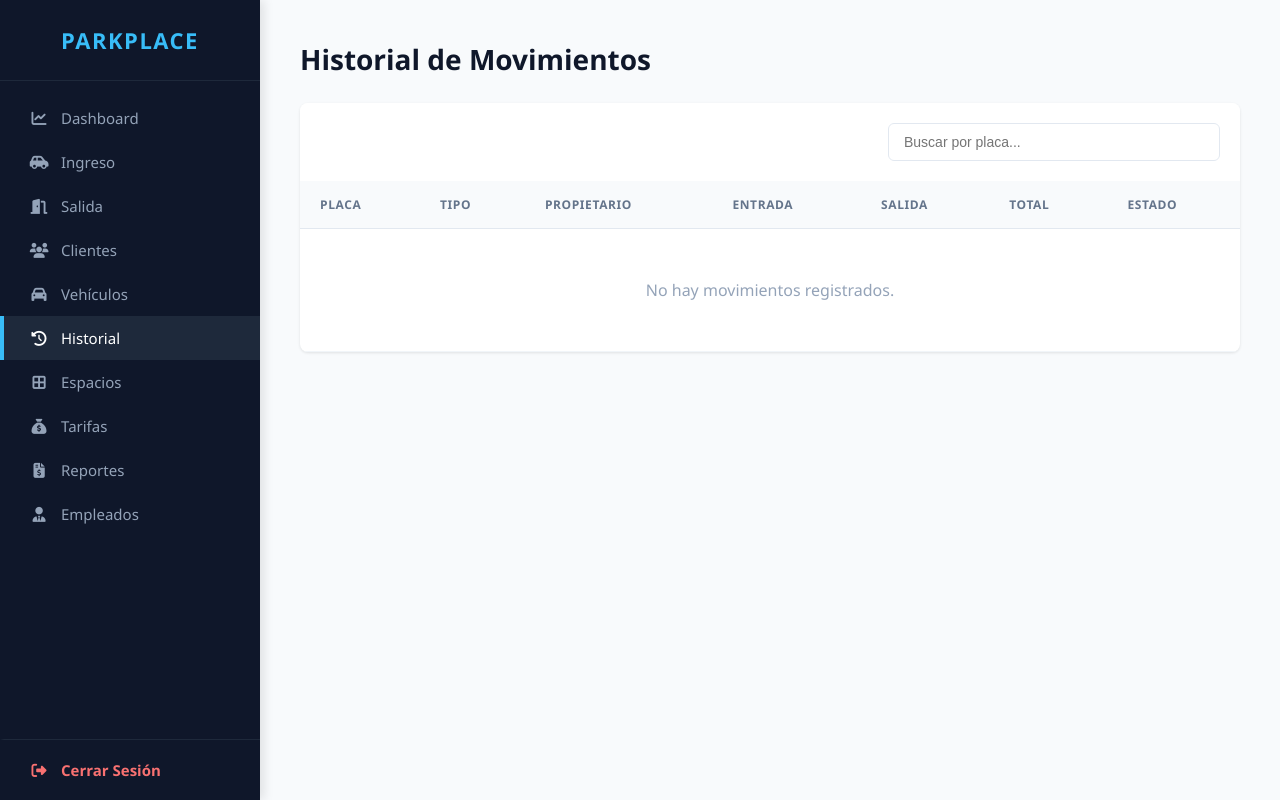
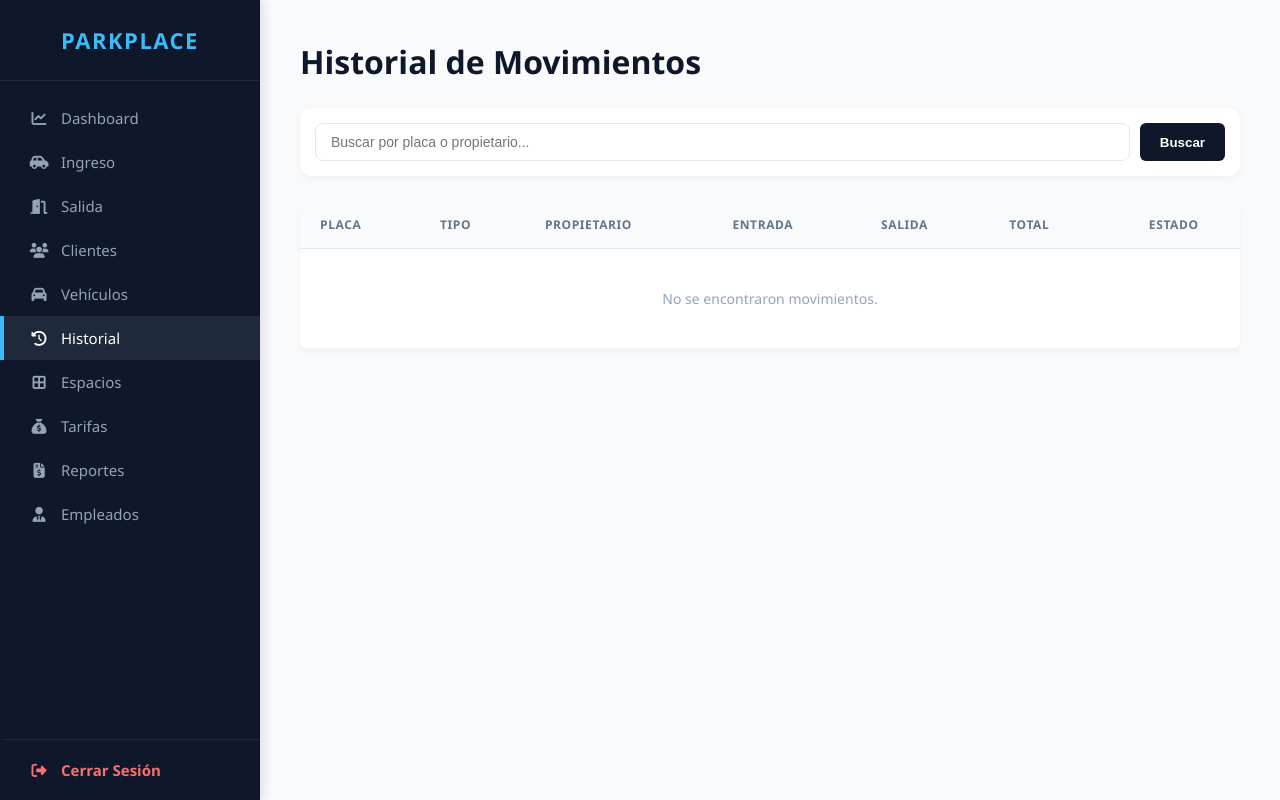
Before and after one commit to david-amp-s/ParkplaceDJango, a Django app: page /historial/ in a window 1280 px wide. Run offline with Django 5.2, Linux system fonts and the light colour scheme; data that the repository does not hold is empty.

Commit message:
Parkplace Prime ahora si

```diff
--- a/infrastructure/templates/list_history.html
+++ b/infrastructure/templates/list_history.html
@@ -5,121 +5,80 @@
 
 {% block extra_css %}
 <style>
-    /* Título fuera del cuadro */
-    .page-header {
+    /* Consistencia con Gestión de Vehículos */
+    .header-actions { display: flex; justify-content: space-between; align-items: center; margin-bottom: 25px; }
+    .btn { padding: 10px 20px; border-radius: 6px; text-decoration: none; font-weight: 600; cursor: pointer; border: none; display: inline-block; transition: 0.3s; }
+    .btn-primary { background: #0f172a; color: white; }
+    .btn-primary:hover { background: #1e293b; }
+
+    /* Buscador Idéntico al de Vehículos */
+    .search-container {
+        background: white;
+        padding: 15px;
+        border-radius: 12px;
+        box-shadow: 0 2px 10px rgba(0,0,0,0.05);
         margin-bottom: 25px;
+        display: flex;
+        gap: 10px;
     }
-    .page-title {
-        font-size: 28px;
-        color: #0f172a;
-        font-weight: 700;
-        margin: 0;
-    }
-
-    /* Contenedor principal estilo Gestión de Vehículos */
-    .history-container {
-        background: white;
-        border-radius: 8px;
-        box-shadow: 0 1px 3px rgba(0,0,0,0.1);
-        overflow: hidden; /* Para que los bordes de la tabla no sobresalgan */
-    }
-
-    .header-section {
-        display: flex;
-        justify-content: flex-end; /* Buscador a la derecha */
-        padding: 20px;
-        background: #ffffff;
-    }
-
-    .search-box {
+    .search-input {
+        flex-grow: 1;
         padding: 10px 15px;
         border: 1px solid #e2e8f0;
-        border-radius: 6px;
-        width: 300px;
+        border-radius: 8px;
         outline: none;
         font-size: 14px;
     }
-    .search-box:focus { border-color: #38bdf8; }
+    .search-input:focus { border-color: #0f172a; }
 
-    /* Estilo de Tabla similar a la imagen 2 */
-    table {
-        width: 100%;
-        border-collapse: collapse;
-    }
-    th {
-        text-align: left;
-        padding: 15px 20px;
-        background: #f8fafc;
-        color: #64748b;
-        font-size: 12px;
-        text-transform: uppercase;
-        letter-spacing: 0.05em;
-        border-bottom: 1px solid #e2e8f0;
-    }
-    td {
-        padding: 20px;
-        border-bottom: 1px solid #f1f5f9;
-        vertical-align: middle;
+    /* Estilo de Tabla Consistente */
+    table { width: 100%; border-collapse: collapse; background: white; border-radius: 8px; overflow: hidden; box-shadow: 0 4px 6px -1px rgb(0 0 0 / 0.05); }
+    th { background: #f8fafc; color: #64748b; text-align: left; padding: 15px 20px; border-bottom: 1px solid #e2e8f0; font-size: 12px; text-transform: uppercase; letter-spacing: 0.05em; }
+    td { padding: 16px 20px; border-bottom: 1px solid #f1f5f9; color: #334155; font-size: 14px; vertical-align: middle; }
+
+    .plate-badge {
+        background: #f1f5f9;
+        border: 1px solid #cbd5e1;
+        padding: 5px 10px;
+        border-radius: 4px;
+        font-family: 'Courier New', Courier, monospace;
+        font-weight: bold;
+        color: #0f172a;
+        letter-spacing: 1px;
     }
 
-    /* Etiquetas de Vehículo estilo 'Pill' */
-    .plate-badge {
-        background: #f1f5f9;
-        padding: 6px 12px;
-        border-radius: 6px;
+    .type-tag {
+        font-weight: 500;
+        color: #475569;
+        font-size: 11px;
+        background: #f8fafc;
+        padding: 2px 8px;
+        border-radius: 12px;
         border: 1px solid #e2e8f0;
-        font-weight: 600;
-        color: #1e293b;
-        display: inline-block;
+        text-transform: uppercase;
     }
 
-    .type-pill {
-        display: inline-block;
-        padding: 2px 10px;
-        border-radius: 12px;
-        border: 1px solid #e2e8f0;
-        color: #64748b;
-        font-size: 11px;
-        font-weight: 600;
-        margin-left: 10px;
-    }
-
-    .client-name {
-        font-weight: 700;
-        color: #1e293b;
-    }
-
-    .badge {
-        padding: 5px 12px;
-        border-radius: 20px;
-        font-size: 11px;
-        font-weight: 700;
-    }
+    /* Badges de Estado */
+    .badge { padding: 4px 10px; border-radius: 20px; font-size: 11px; font-weight: 700; text-transform: uppercase; }
     .badge-active { background: #dcfce7; color: #166534; }
-    .badge-closed { background: #e2e8f0; color: #475569; }
+    .badge-closed { background: #f1f5f9; color: #475569; border: 1px solid #e2e8f0; }
 
     tr:hover { background-color: #f8fafc; }
 </style>
 {% endblock %}
 
 {% block content %}
-<div class="page-header">
-    <h1 class="page-title">Historial de Movimientos</h1>
+<div class="header-actions">
+    <h1 style="color: #0f172a; margin: 0;">Historial de Movimientos</h1>
 </div>
 
-<div class="history-container">
-    <div class="header-section">
-        <form method="GET" action="/historial/">
-            <input type="text"
-                   name="q"
-                   class="search-box"
-                   placeholder="Buscar por placa..."
-                   value="{{ request.GET.q|default:'' }}">
+<form method="GET" action="/historial/" class="search-container">
+    <input type="text" name="q" class="search-input" placeholder="Buscar por placa o propietario..." value="{{ request.GET.q|default:'' }}">
+    <button type="submit" class="btn btn-primary">Buscar</button>
     {% if request.GET.q %}
-                <a href="/historial/" style="font-size: 12px; color: #ef4444; margin-left: 10px; text-decoration: none;">✕ Limpiar</a>
+        <a href="/historial/" class="btn" style="background: #f1f5f9; color: #64748b;">Limpiar</a>
     {% endif %}
 </form>
-    </div>
 
 <table>
     <thead>
@@ -130,15 +89,15 @@
             <th>Entrada</th>
             <th>Salida</th>
             <th>Total</th>
-                <th>Estado</th>
+            <th style="text-align: center;">Estado</th>
         </tr>
     </thead>
     <tbody>
         {% for ticket in tickets %}
         <tr>
             <td><span class="plate-badge">{{ ticket.vehicle.license_plate }}</span></td>
-                <td><span class="type-pill">{{ ticket.vehicle.get_type_display|default:ticket.vehicle.type }}</span></td>
-                <td><span class="client-name">{{ ticket.vehicle.client.name|default:"Visitante" }}</span></td>
+            <td><span class="type-tag">{{ ticket.vehicle.get_type_display|default:ticket.vehicle.type }}</span></td>
+            <td><strong>{{ ticket.vehicle.client.name|default:"Visitante" }}</strong></td>
             <td style="color: #64748b;">{{ ticket.entry_time|date:"d/m/Y H:i" }}</td>
             <td style="color: #64748b;">
                 {% if ticket.exit_time %}
@@ -154,22 +113,21 @@
                     <span style="color: #94a3b8;">$0</span>
                 {% endif %}
             </td>
-                <td>
+            <td style="text-align: center;">
                 {% if ticket.status == 'ACTIVE' %}
-                        <span class="badge badge-active">EN CURSO</span>
+                    <span class="badge badge-active">En Curso</span>
                 {% else %}
-                        <span class="badge badge-closed">FINALIZADO</span>
+                    <span class="badge badge-closed">Finalizado</span>
                 {% endif %}
             </td>
         </tr>
         {% empty %}
         <tr>
-                <td colspan="7" style="text-align: center; padding: 50px; color: #94a3b8;">
-                    No hay movimientos registrados.
+            <td colspan="7" style="text-align: center; padding: 40px; color: #94a3b8;">
+                No se encontraron movimientos.
             </td>
         </tr>
         {% endfor %}
     </tbody>
 </table>
-</div>
 {% endblock %}
--- a/infrastructure/views.py
+++ b/infrastructure/views.py
@@ -2,8 +2,8 @@ import traceback
 
 from django.shortcuts import render, redirect, get_object_or_404
 from django.contrib import messages
-from django.utils.timezone import now
-from django.db.models import Sum, Count, DecimalField
+from django.utils.timezone import now, timedelta
+from django.db.models import Q, Sum, Count, DecimalField
 from django.db.models.functions import Coalesce
 from django.db import IntegrityError
 from django.core.mail import send_mass_mail
@@ -12,6 +12,11 @@ from django.conf import settings
 # Modelos de Infraestructura
 from .models import ParkingSpot, Vehicle, Client as ClientModel, Ticket
 
+from django.shortcuts import render
+from django.utils.timezone import now
+from django.db.models import Sum, Count, DecimalField
+from django.db.models.functions import Coalesce
+from .models import ParkingSpot, Ticket
 # Formularios
 from .forms import ClientForm
 
@@ -23,6 +28,7 @@ from .repositories import (
     DjangoEmployeeRepository,
     DjangoTicketRepository,
     DjangoParkingSpotRepository
+
 )
 
 # Entidades de Dominio
@@ -67,22 +73,11 @@ def logout_view(request):
 
 # DASHBOARD Y ESPACIOS
 
-import json
-from django.shortcuts import render
-from django.utils.timezone import now
-from django.db.models import Sum, Count, DecimalField
-from django.db.models.functions import Coalesce
-
-from .models import ParkingSpot, Ticket
-
 
 def dashboard_view(request):
-
-    total = ParkingSpot.objects.count()
-    occupied = ParkingSpot.objects.filter(status="OCCUPIED").count()
-    ocupacion = int((occupied / total) * 100) if total > 0 else 0
-
     fecha_hoy = now().date()
+    # Definimos el inicio de la semana
+    hace_una_semana = fecha_hoy - timedelta(days=7)
 
     vehiculos_hoy = Ticket.objects.filter(created_at__date=fecha_hoy).count()
 
@@ -90,19 +85,12 @@ def dashboard_view(request):
         exit_time__date=fecha_hoy,
         status="CLOSED"
     ).aggregate(
-        total=Coalesce(
-            Sum("total_paid"),
-            0,
-            output_field=DecimalField()
-        )
+        total=Coalesce(Sum("total_paid"), 0, output_field=DecimalField())
     )["total"]
 
-    actividades = (
-        Ticket.objects
-        .select_related("vehicle")
-        .only("status", "created_at", "vehicle__license_plate")
-        .order_by("-created_at")[:5]
-    )
+    total_spots = ParkingSpot.objects.count()
+    occupied_count = ParkingSpot.objects.filter(status="OCCUPIED").count()
+    ocupacion = int((occupied_count / total_spots) * 100) if total_spots > 0 else 0
 
     vehiculos_por_tipo = (
         Ticket.objects
@@ -111,24 +99,28 @@ def dashboard_view(request):
         .annotate(total=Count("id"))
     )
 
-    tipos = [v["vehicle__type"] for v in vehiculos_por_tipo]
-    cantidades = [v["total"] for v in vehiculos_por_tipo]
-
     clientes_frecuentes = (
         Ticket.objects
+        .filter(created_at__date__gte=hace_una_semana)
         .values("vehicle__client__name")
         .annotate(total=Count("id"))
         .order_by("-total")[:5]
     )
 
+    actividades = (
+        Ticket.objects
+        .select_related("vehicle")
+        .order_by("-created_at")[:5]
+    )
+
     context = {
-        "ocupacion_actual": ocupacion,
         "vehiculos_hoy": vehiculos_hoy,
         "ingresos_hoy": ingresos_hoy,
+        "ocupacion_actual": ocupacion,
+        "clientes_frecuentes": clientes_frecuentes,
         "actividades_recientes": actividades,
-        "tipos": tipos,
-        "cantidades": cantidades,
-        "clientes_frecuentes": clientes_frecuentes
+        "tipos": [v["vehicle__type"] for v in vehiculos_por_tipo],
+        "cantidades": [v["total"] for v in vehiculos_por_tipo],
     }
 
     return render(request, "dashboard.html", context)
@@ -188,8 +180,21 @@ def create_employee(request):
 # GESTIÓN DE CLIENTES
 
 def list_clients_view(request):
-    clients = ClientModel.objects.all().order_by('id')
-    return render(request, 'list_clients.html', {'clients': clients})
+
+    query = request.GET.get('q', '').strip()
+
+    # Base de clientes
+    clients = ClientModel.objects.all()
+
+    if query:
+        clients = clients.filter(name__icontains=query)
+
+    context = {
+        'clients': clients.order_by('id'),
+        'query': query
+    }
+
+    return render(request, 'list_clients.html', context)
 
 
 def create_client_view(request):
@@ -257,10 +262,33 @@ def delete_client_view(request, id):
 
 # GESTIÓN DE VEHÍCULOS
 
+from django.db.models import Q
+
 def list_vehicles_view(request):
-    vehicles = Vehicle.objects.all().order_by('id')
-    return render(request, 'list_vehicles.html', {'vehicles': vehicles})
 
+    query = request.GET.get('q', '').strip()
+    registrados = Vehicle.objects.exclude(
+        Q(client__name__icontains="Visitante") | Q(client__isnull=True)
+    )
+
+    #Definimos la base de VISITANTES
+    visitantes = Vehicle.objects.filter(
+        Q(client__name__icontains="Visitante") | Q(client__isnull=True)
+    )
+
+    if query:
+        search_filter = Q(license_plate__icontains=query) | Q(client__name__icontains=query)
+
+        registrados = registrados.filter(search_filter)
+        visitantes = visitantes.filter(search_filter)
+
+    context = {
+        'registrados': registrados.order_by('id'),
+        'visitantes': visitantes.order_by('-id'),
+        'query': query
+    }
+
+    return render(request, 'list_vehicles.html', context)
 
 def create_vehicle_view(request):
     if request.method == 'POST':
@@ -268,7 +296,14 @@ def create_vehicle_view(request):
         vehicle_type = request.POST.get('type')
         client_id = request.POST.get('client_id')
 
-        # (El filtro de seguridad)
+        if not client_id:
+            clients = ClientModel.objects.all()
+            return render(request, 'create_vehicle.html', {
+                'clients': clients,
+                'error': "Debes seleccionar un cliente. Para visitantes ocasionales, usa el registro de entrada directo."
+            })
+
+        #Filtro de seguridad
         if len(plate) > 6:
             clients = ClientModel.objects.all()
             return render(request, 'create_vehicle.html', {
@@ -295,6 +330,8 @@ def create_vehicle_view(request):
                 'clients': clients,
                 'error': f"Ocurrió un error inesperado: {str(e)}"
             })
+
+
     clients = ClientModel.objects.all()
     return render(request, 'create_vehicle.html', {'clients': clients})
 
@@ -362,7 +399,7 @@ def exit_vehicle_view(request):
     if request.method == 'POST':
         plate_text = request.POST.get('license_plate', '').strip().upper()
 
-        #Validación de longitud en salida
+        #Validación en salida
         if len(plate_text) > 6:
             messages.error(request, "La placa es inválida (máximo 6 caracteres)")
             return redirect('/salida/')
```
Also changed, not shown: infrastructure/templates/dashboard.html (+17 -10 lines), infrastructure/templates/list_clients.html (+34 -5 lines), infrastructure/templates/list_vehicles.html (+75 -11 lines). Lines whose indentation alone changed are shown as unchanged.
